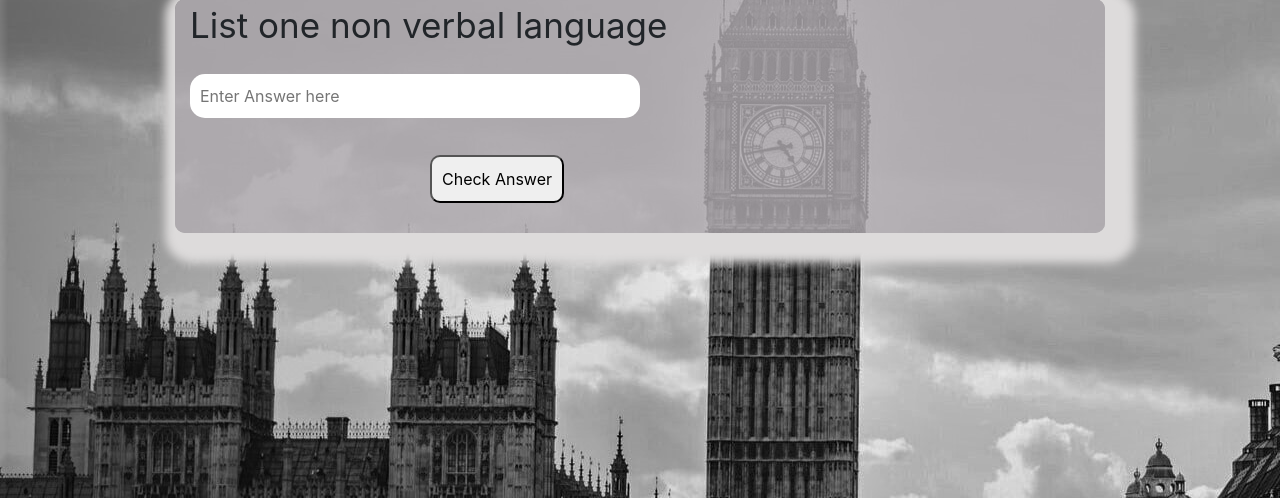
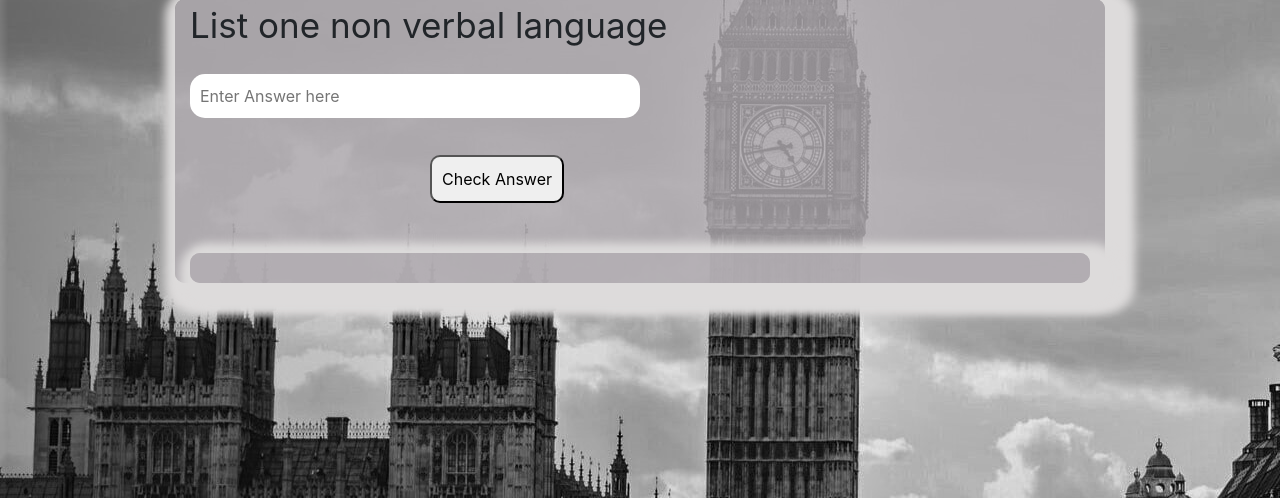
Before and after one commit to lionelMuskwe/CommsApp, a Django app: page /1/ in a window 1280 px wide. Shown: the part 302-800 px from the top of the page. Run offline with Django 4.2, Linux system fonts and the light colour scheme; data comes from the database, SQL or seed files in the repository; both versions use the stored data as it was after the commit; some libraries are stand-ins or nearby versions.

Commit message:
Fully working application

```diff
--- a/CommsProject/quiz/models.py
+++ b/CommsProject/quiz/models.py
@@ -6,9 +6,15 @@ class Quiz(models.Model):
     # Question 1 For this quiz
     q1Question = models.CharField(max_length=100)
     q1Answer = models.CharField(max_length=100)
+    q1Explanation = models.CharField(max_length=10000, null=True, blank=True)
     # Question 2 For this quiz
     q2Question = models.CharField(max_length=100)
     q2Answer = models.CharField(max_length=100)
+    q2Explanation = models.CharField(max_length=10000, null=True, blank=True)
+     # Question 3 For this quiz
+    q3Question = models.CharField(max_length=100, null=True, blank=True)
+    q3Answer = models.CharField(max_length=100, null=True, blank=True)
+    q3Explanation = models.CharField(max_length=10000, null=True, blank=True)
 
 
     def __str__ (self):
--- a/CommsProject/templates/HomePage.html
+++ b/CommsProject/templates/HomePage.html
@@ -85,7 +85,7 @@
         <div class="companyAims">
             <br>
             <h3>Our aims</h3>
-            <p> We aspire to provide businesses and personal individuals with the necessary platform to grow they communication skills via learning and testing</p>
+            <p> We aspire to provide businesses and personal individuals with the necessary platform to grow their communication skills via learning and immediate feedback through simple comprehensive exercises.</p>
         </div>
 
        <div class="button-container ">
--- a/CommsProject/templates/TrainingPage.html
+++ b/CommsProject/templates/TrainingPage.html
@@ -50,6 +50,14 @@
             color: #ffffff;
         }
 
+        .questionExplanation {
+            margin-top: 20px;
+            background-color: rgb(179, 174, 179,0.8);
+            border-radius: 10px;
+            box-shadow: rgb(221, 219, 219) 10px 10px 10px 20px;
+            padding: 15px;
+        }
+
 
     </style>
     <meta charset="UTF-8">
@@ -78,7 +86,9 @@
                 <button class="checkAnswer" id="checkAnswerButton">Check Answer</button>
             </div>
         </div>
+        <div class="questionExplanation">
 
+        </div>
     </div>
 
     <script>
@@ -86,9 +96,10 @@
         // Creating a Quiz class
         var questionArray = [];
         class Question{
-    	    constructor(questionQuestion, questionAnswer){
+    	    constructor(questionQuestion, questionAnswer, questionExplanation){
                 this.questionQuestion = questionQuestion;
                 this.questionAnswer = questionAnswer;
+                this.questionExplanation = questionExplanation;
             }
 
             getQuestionQuestion(){
@@ -98,11 +109,17 @@
             getQuestionAnswer(){
                 return this.questionAnswer;
             }
+
+            getQuestionExplanation(){
+                return this.questionExplanation;
+            }
         }
-        let question1 = new Question("{{quiz.q1Question}}", "{{quiz.q1Answer}}");
-        let question2 = new Question("{{ quiz.q2Question}}", "{{quiz.q2Answer}}");
+        let question1 = new Question("{{quiz.q1Question}}", "{{quiz.q1Answer}}", "{{quiz.q1Explanation}}");
+        let question2 = new Question("{{ quiz.q2Question}}", "{{quiz.q2Answer}}", "{{quiz.q2Explanation}}");
+        let question3 = new Question("{{quiz.q3Question}}", "{{quiz.q3Answer}}", "{{quiz.q3Explanation}}");
         questionArray.push(question1);
         questionArray.push(question2);
+        questionArray.push(question3);
 
         //  Creating quiz page layout here
         // ---------------------------------------------
@@ -117,12 +134,15 @@
 
             if ($(".answer").val() === (questionArray[questionIndex].getQuestionAnswer())){
                 if (questionIndex < questionArray.length-1){
+                    showExplanation()
                     nexQuestion();
                 } else{
                     alert("game over");
                 }
-
+            } else {
+                alert("Wrong answer !")
             }
+            $(".answer").val("");
         })
 
 
@@ -135,6 +155,10 @@
             asignQuizQuestion()
         }
 
+        function showExplanation(){
+            $(".questionExplanation").text(questionArray[questionIndex].getQuestionExplanation());
+        }
+
 
 
         asignQuizQuestion();
```
Also changed, not shown: CommsProject/db.sqlite3, CommsProject/quiz/migrations/0003_quiz_q1correction_quiz_q2correction_quiz_q3answer_and_more.py (added), CommsProject/quiz/migrations/0004_remove_quiz_q1correction_remove_quiz_q2correction_and_more.py (added).
